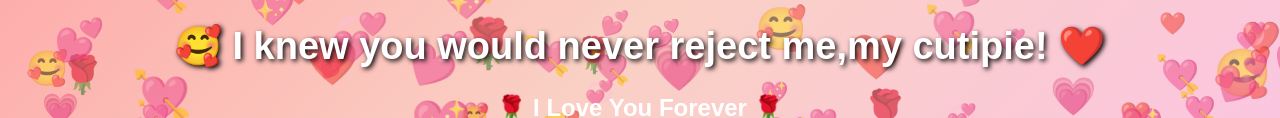
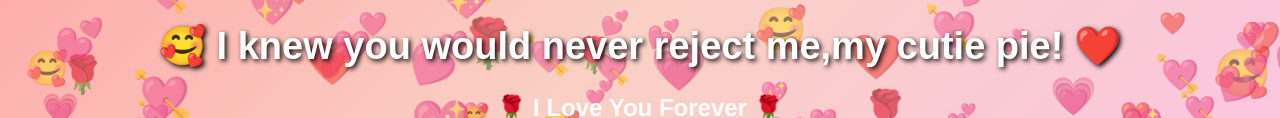
Before and after one commit to mk80029174-lgtm/Proposal, a plain HTML site: page index.html in a window 1280 px wide. Both pictures are taken after a click on the button "YES ❤️". Shown: the part 377-495 px from the top of the page. Drawn offline with Linux system fonts and the light colour scheme.

Commit message:
Update index.html

```diff
--- a/index.html
+++ b/index.html
@@ -115,7 +115,7 @@ Will you make me the happiest person alive? 🥹💕
 
 <img src="https://media.tenor.com/q4L3wKD-P7AAAAAi/love-cute.gif" width="240">
 
-<h1>🥰 I knew you would never reject me,my cutipie! ❤️</h1>
+<h1>🥰 I knew you would never reject me,my cutie pie! ❤️</h1>
 
 <h2>🌹 I Love You Forever 🌹</h2>
 
```
